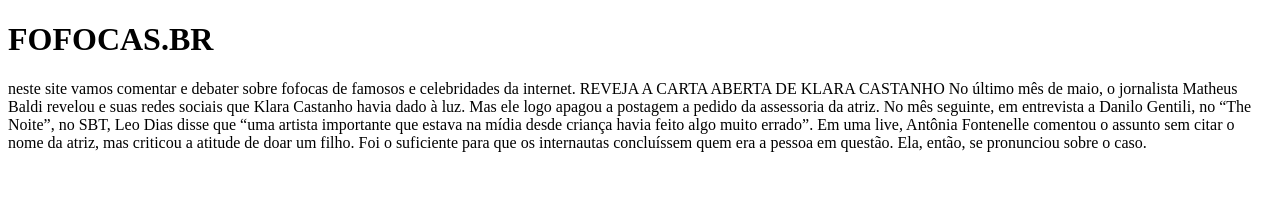
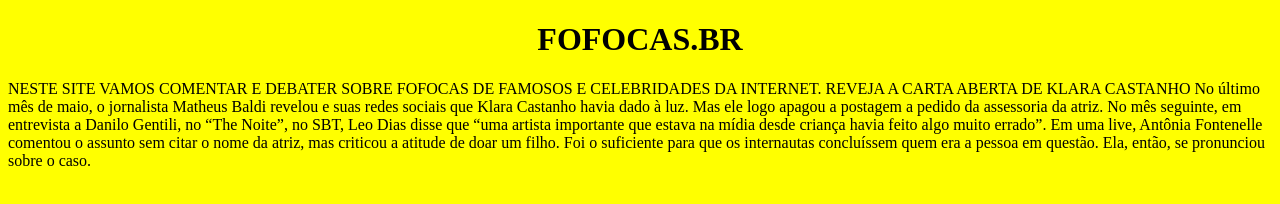
Before and after one commit to anadograu/pensamentocomputacional, a plain HTML site: page index.html in a window 1280 px wide. Drawn offline with Linux system fonts and the light colour scheme.

Commit message:
formatação

```diff
--- a/index.html
+++ b/index.html
@@ -1,6 +1,8 @@
 <!DOCTYPE html>
 
 <head>
+
+<link rel="stylesheet" href="style.css">
 
 <meta charset="utf-8">
 <title>página inicial</title>
@@ -11,8 +13,11 @@
 <html>
 <body>
 <h1>FOFOCAS.BR</h1>
-neste site vamos comentar e debater sobre fofocas de famosos e celebridades da internet.
+NESTE SITE VAMOS COMENTAR E DEBATER SOBRE FOFOCAS DE FAMOSOS E CELEBRIDADES DA INTERNET.
+
+
 REVEJA A CARTA ABERTA DE KLARA CASTANHO
+
 No último mês de maio, o jornalista Matheus Baldi revelou e suas redes sociais que Klara
 Castanho havia dado à luz. Mas ele logo apagou a postagem a pedido da assessoria da atriz.
 
--- /dev/null
+++ b/style.css
@@ -0,0 +1,2 @@
+body {background-color: yellow;}
+h1{font: size 50px ;text-align: center;color: black;}
```
